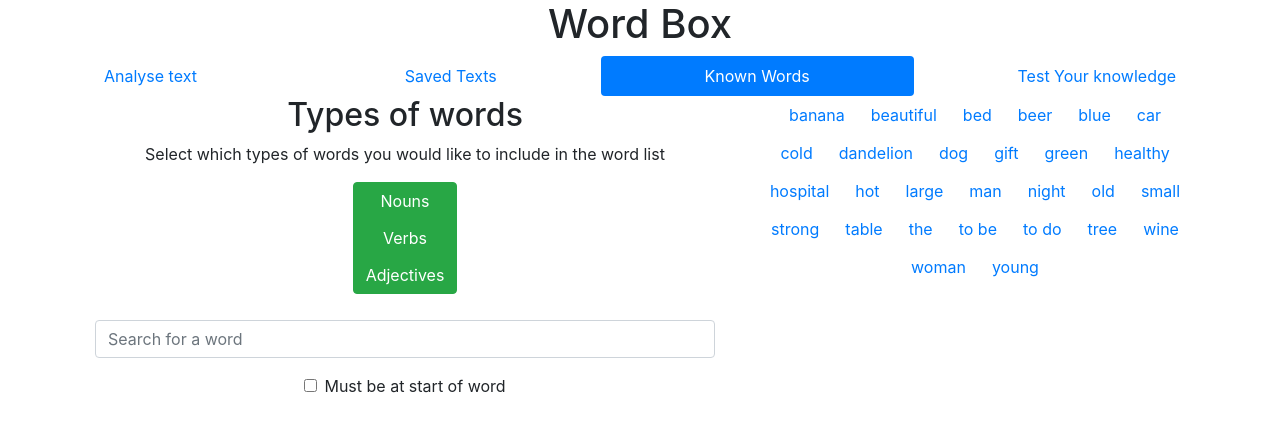
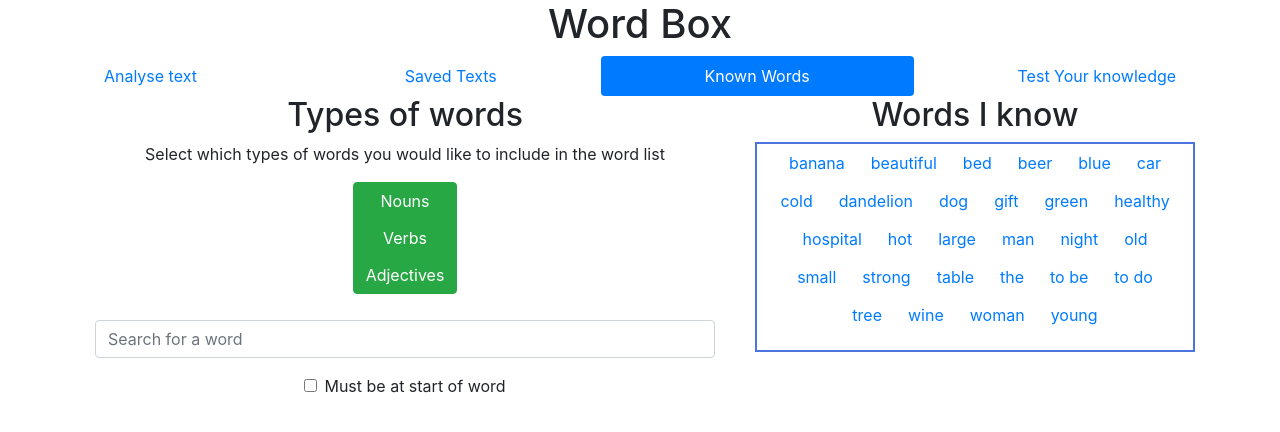
Before and after one commit to tommcandrew/Word-Box, a React (Create React App) app: page / in a window 1280 px wide. Both pictures are taken after a click on the tab "Known Words". Shown: the top 432 px of the page. Built offline with nearby package versions, Linux system fonts and the light colour scheme.

Commit message:
add border/title to word list box

```diff
--- a/src/Components/WordListDisplay.js
+++ b/src/Components/WordListDisplay.js
@@ -45,6 +45,7 @@ const WordListDisplay = (props) =>  {
                      />
                   </Col>
                   <Col>
+                     <h2>Words I know</h2>
                      <div id="wordList"><p>{wordList}</p></div>
                      { dictionaryJSX }
                   </Col>
--- a/src/Components/Wordlist.css
+++ b/src/Components/Wordlist.css
@@ -1,7 +1,8 @@
 #wordList {
   display:block;
-  max-height: 80vh;
+  max-height: 40vh;
   overflow-y: scroll;
+  border: 2px solid rgb(76, 116, 224)
 }
 
 td {
```
